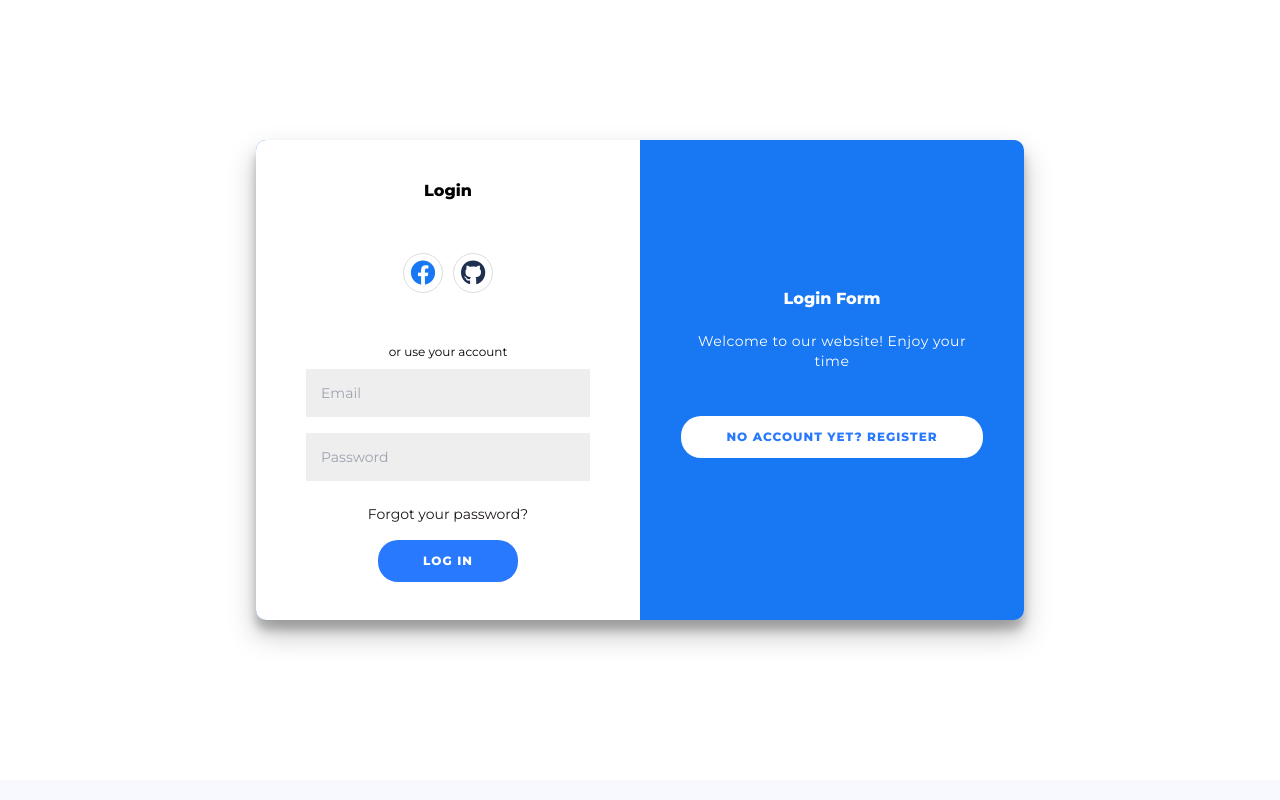
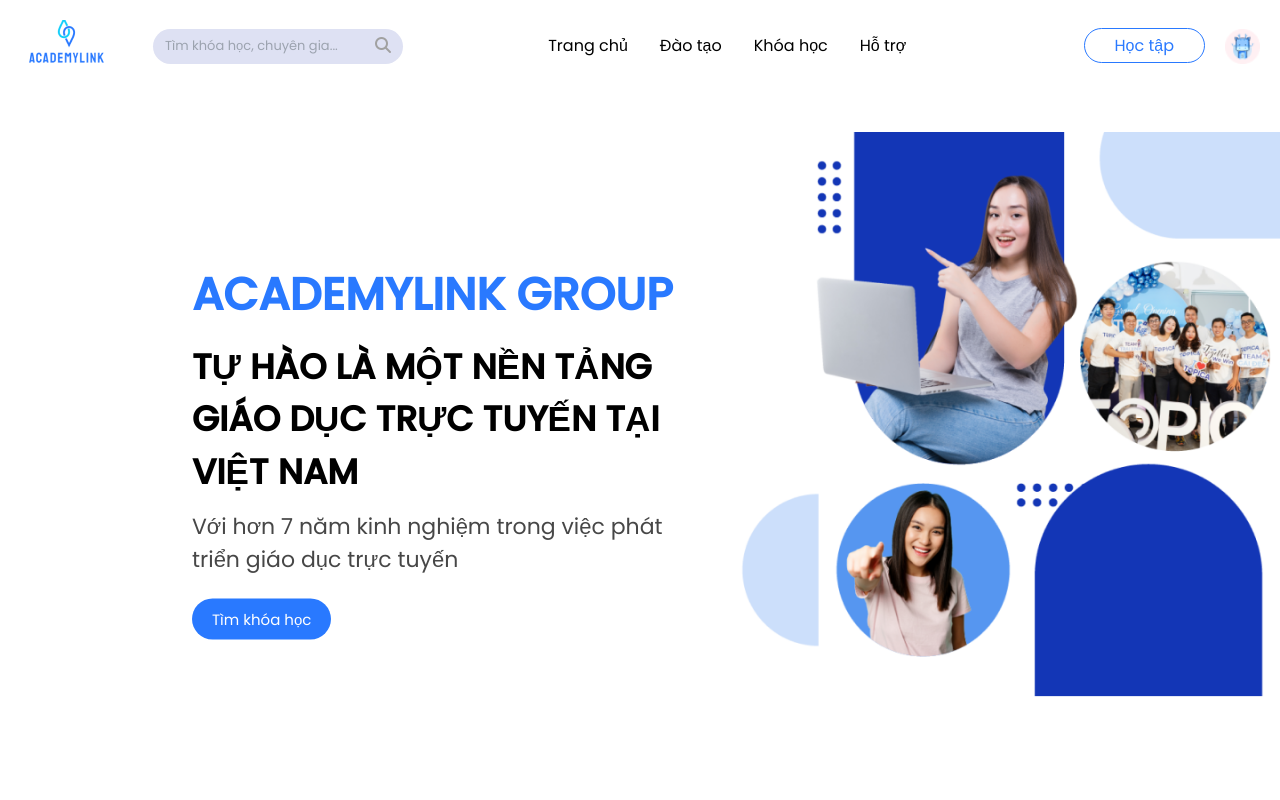
Before and after one commit to NQA11032002/Elearning, a Vue app: page / in a window 1280 px wide. Shown: the top 800 px of the page. Built offline with nearby package versions, Linux system fonts and the light colour scheme.

Commit message:
commit add file changed

```diff
--- a/src/App.vue
+++ b/src/App.vue
@@ -37,7 +37,7 @@
   },
   data(){
     return{
-      page: "login",
+      page: "home",
     };
   }
 }
```
